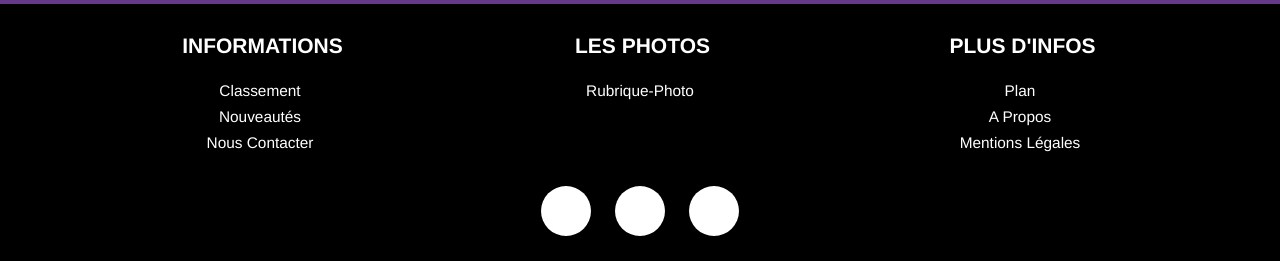
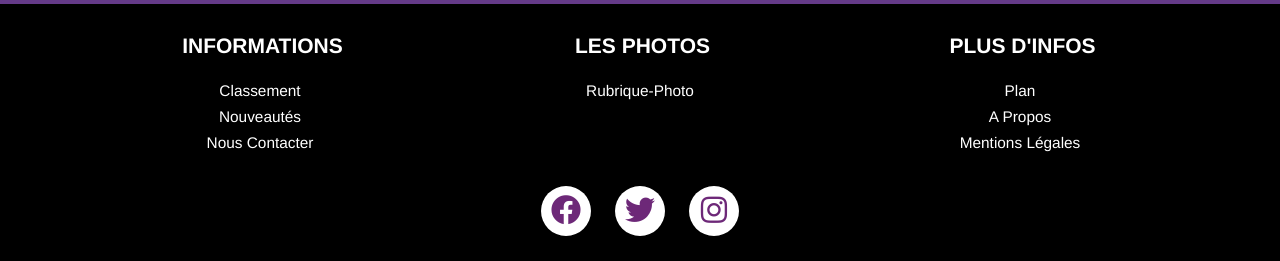
Before and after one commit to Jcollart/RUCBY, a PHP site: page /html/index.php in a window 1280 px wide. Shown: the part 1983-2244 px from the top of the page. Run offline with PHP 8.4, Linux system fonts and the light colour scheme; some libraries are stand-ins or nearby versions; some web fonts are replaced.

Commit message:
modif icones du footer

```diff
--- a/footer.php
+++ b/footer.php
@@ -3,7 +3,7 @@
       	<link rel="stylesheet" href="css/footer.css">
         <script src="//code.jquery.com/jquery-1.11.1.min.js"></script>
          <link href='//netdna.bootstrapcdn.com/font-awesome/4.3.0/css/font-awesome.min.css' rel='stylesheet'/>
-
+<link rel="stylesheet" href="https://use.fontawesome.com/releases/v5.8.2/css/all.css" integrity="sha384-oS3vJWv+0UjzBfQzYUhtDYW+Pj2yciDJxpsK1OYPAYjqT085Qq/1cq5FLXAZQ7Ay" crossorigin="anonymous">
 
         <footer class="nb-footer">
        <div class="container">
@@ -43,8 +43,8 @@
        </div>
        </div>
        <div class="footer2">
-         <div class="social">&#62220;</div>
-         <div class="social">&#62217;</div>
-         <div class="social">&#62235;</div>
+         <div class="social"><i class="fab fa-facebook"></i></div>
+         <div class="social"><i class="fab fa-twitter"></i></div>
+         <div class="social"><i class="fab fa-instagram"></i></div>
        </div>
        </footer>
```
